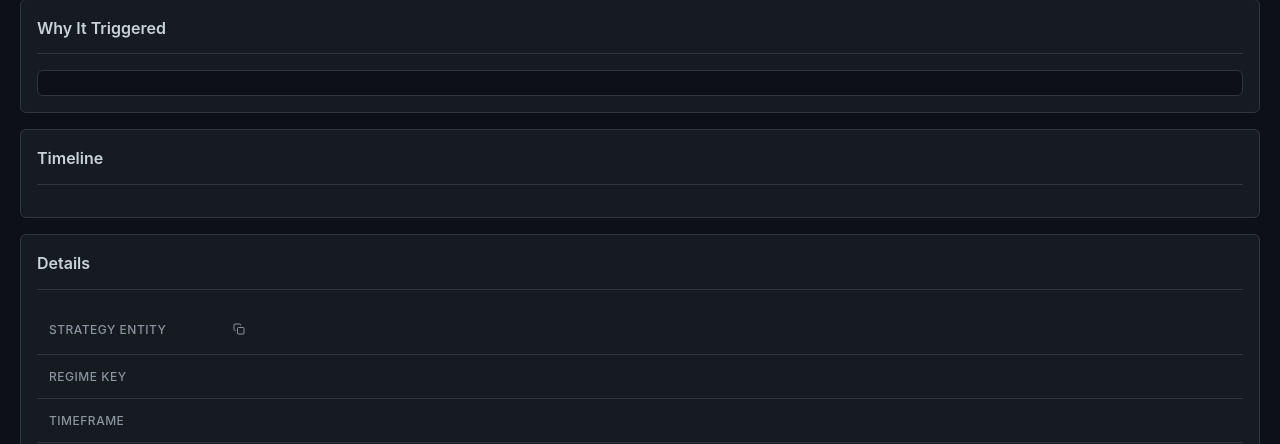
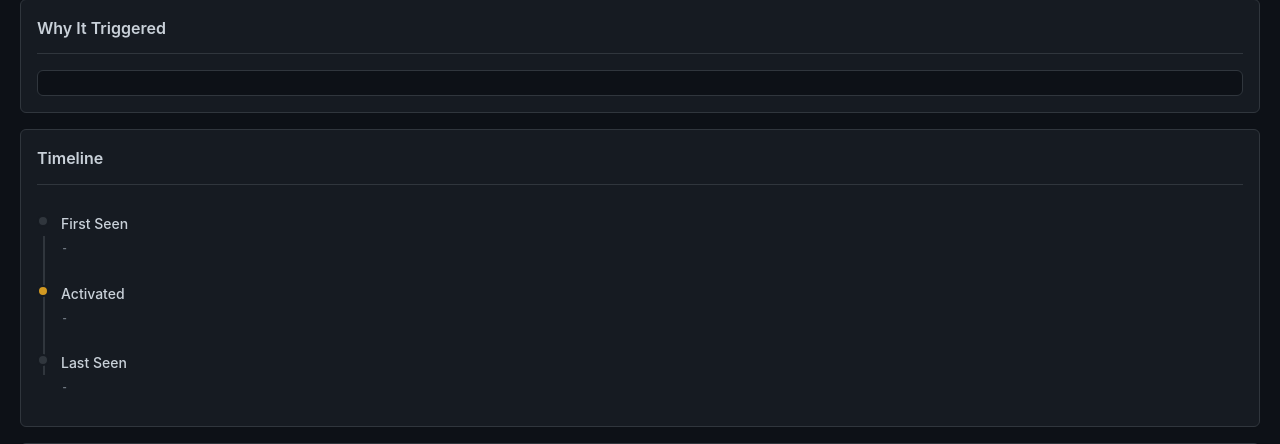
Before and after one commit to afk-bro/trading-RAG, a Python web app: template app/admin/templates/alert_detail.html in a window 1280 px wide. Shown: the part 280-724 px from the top of the page. Run offline with Jinja, Linux system fonts and the light colour scheme; the template is opened without the code that fills it, so the values that code supplies are empty.

Commit message:
fix(admin): add null safety to datetime fields in alert detail page
Timeline items for first_seen, activated_at, and last_seen now always
render with a "-" placeholder when the datetime value is None. This
prevents template errors from unguarded strftime() calls.

acknowledged_at and resolved_at remain conditionally rendered since
they represent optional state transitions that may not have occurred.

🤖 Generated with [Claude Code](https://claude.com/claude-code)

Co-Authored-By: Claude Opus 4.5 <noreply@anthropic.com>

```diff
--- a/app/admin/templates/alert_detail.html
+++ b/app/admin/templates/alert_detail.html
@@ -178,24 +178,28 @@
         <h3 class="card-title">Timeline</h3>
     </div>
     <div class="timeline">
-        {% if alert.first_seen %}
         <div class="timeline-item">
             <div class="timeline-dot"></div>
             <div class="timeline-content">
                 <span class="timeline-label">First Seen</span>
+                {% if alert.first_seen %}
                 <span class="timeline-time">{{ alert.first_seen.strftime('%Y-%m-%d %H:%M:%S UTC') }}</span>
+                {% else %}
+                <span class="timeline-time text-muted">-</span>
+                {% endif %}
             </div>
         </div>
-        {% endif %}
-        {% if alert.activated_at %}
         <div class="timeline-item">
             <div class="timeline-dot timeline-dot-active"></div>
             <div class="timeline-content">
                 <span class="timeline-label">Activated</span>
+                {% if alert.activated_at %}
                 <span class="timeline-time">{{ alert.activated_at.strftime('%Y-%m-%d %H:%M:%S UTC') }}</span>
+                {% else %}
+                <span class="timeline-time text-muted">-</span>
+                {% endif %}
             </div>
         </div>
-        {% endif %}
         {% if alert.acknowledged_at %}
         <div class="timeline-item">
             <div class="timeline-dot timeline-dot-ack"></div>
@@ -205,15 +209,17 @@
             </div>
         </div>
         {% endif %}
-        {% if alert.last_seen %}
         <div class="timeline-item">
             <div class="timeline-dot"></div>
             <div class="timeline-content">
                 <span class="timeline-label">Last Seen</span>
+                {% if alert.last_seen %}
                 <span class="timeline-time">{{ alert.last_seen.strftime('%Y-%m-%d %H:%M:%S UTC') }}</span>
+                {% else %}
+                <span class="timeline-time text-muted">-</span>
+                {% endif %}
             </div>
         </div>
-        {% endif %}
         {% if alert.resolved_at %}
         <div class="timeline-item">
             <div class="timeline-dot timeline-dot-resolved"></div>
```
